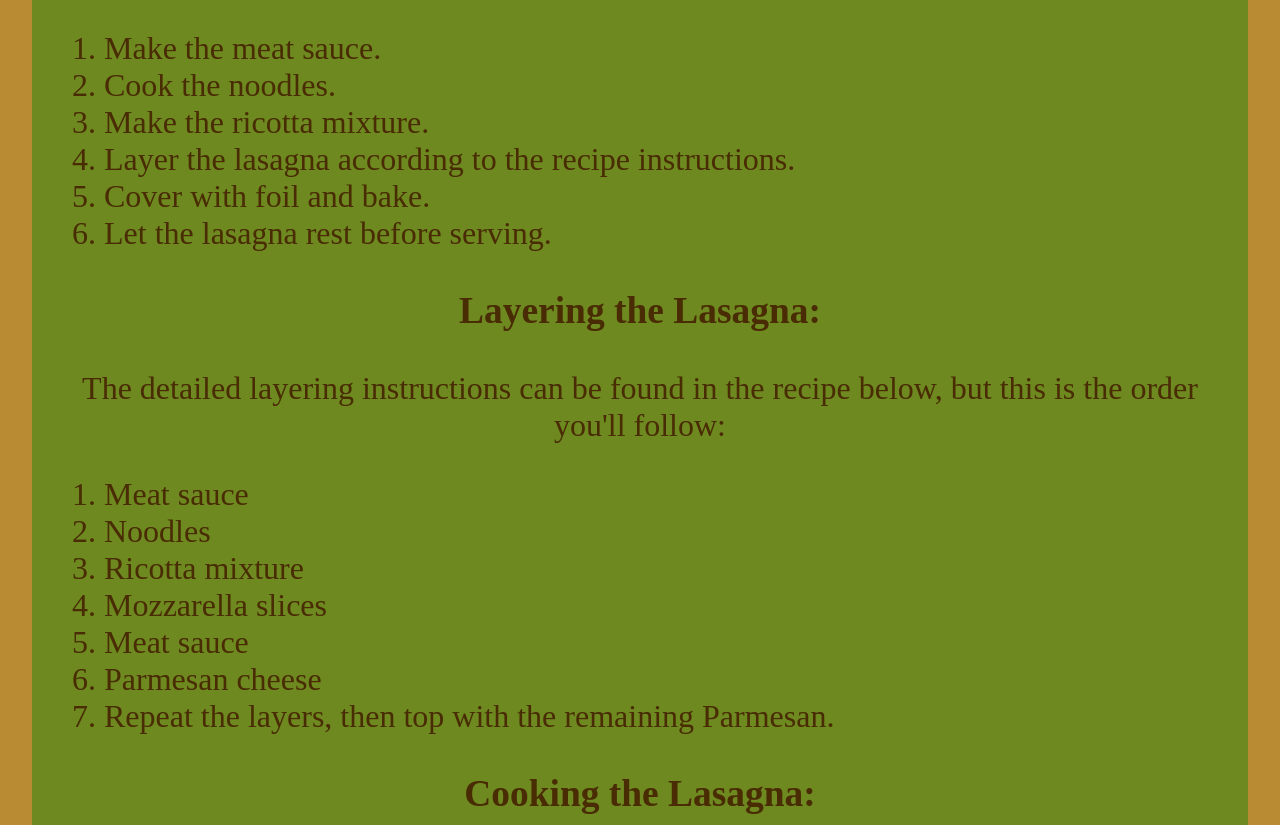
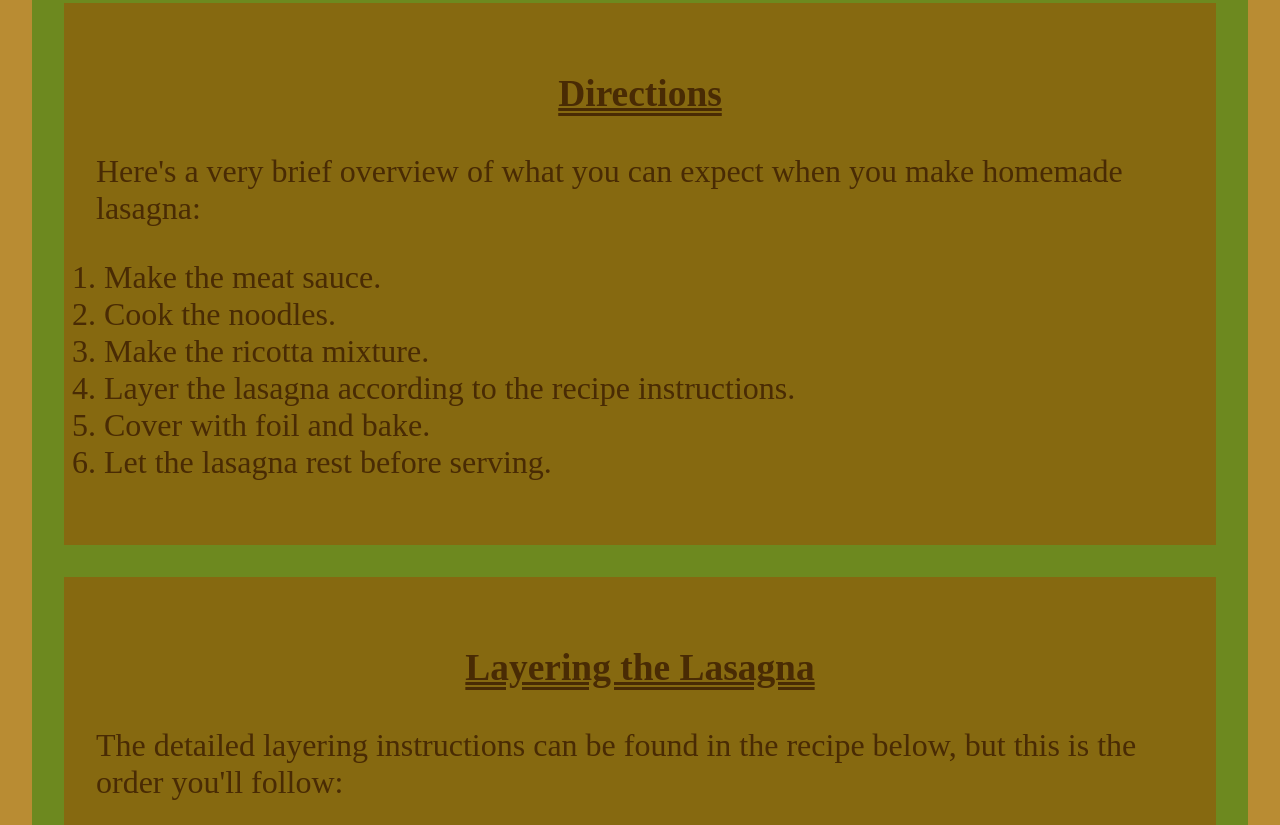
Before and after one commit to AbdulAbubakkar30/odin_recipes, a plain HTML site: page odin-recipes/lasagna.html in a window 1280 px wide. Shown: the part 1655-2480 px from the top of the page. Drawn offline with Linux system fonts and the light colour scheme.

Commit message:
Edit file : lasagna.html & style.css
Add class 'card' as sub-class of 'panel' in "recipes/lasagna.html"
Add style for class 'card' in "styles/style.css"

```diff
--- a/odin-recipes/lasagna.html
+++ b/odin-recipes/lasagna.html
@@ -21,7 +21,9 @@
 
 			<p>Making lasagna can be time-consuming, but the results are well worth the wait. You'll find a detailed ingredient list and step-by-step instructions in the recipe below, but let's go over the basics:</p>
 
-			<h3>Ingredients:</h3>
+			<div class="card">
+
+				<h3>Ingredients</h3>
 				<ul>
 					<li><strong>Meat:</strong> This super meaty lasagna has sweet Italian sausage and lean ground beef.</li>
 					<li><strong>Onion and garlic:</strong> An onion and two cloves of garlic are cooked with the meat to add tons of flavor.</li>
@@ -33,7 +35,10 @@
 					<li><strong>Egg:</strong> An egg helps bind the ricotta so it doesn't ooze out of the lasagna when you cut into it.</li>
 				</ul>
 
-			<h3>Step-By-Step Guide:</h3>
+			</div>
+
+			<div class="card">
+				<h3>Directions</h3>
 				<p>Here's a very brief overview of what you can expect when you make homemade lasagna:</p>
 				<ol>
 					<li>Make the meat sauce.</li>
@@ -43,8 +48,10 @@
 					<li>Cover with foil and bake.</li>
 					<li>Let the lasagna rest before serving.</li>
 				</ol>
+			</div>
 
-			<h3>Layering the Lasagna:</h3>
+			<div class="card">
+				<h3>Layering the Lasagna</h3>
 				<p>The detailed layering instructions can be found in the recipe below, but this is the order you'll follow: </p>
 				<ol>
 					<li>Meat sauce</li>
@@ -55,9 +62,12 @@
 					<li>Parmesan cheese</li>
 					<li>Repeat the layers, then top with the remaining Parmesan.</li>
 			</ol>
+			</div>
 
-			<h3>Cooking the Lasagna:</h3>
+			<div class="card">
+				<h3>Cooking the Lasagna</h3>
 				<p>The assembled lasagna should take about 50 minutes to cook in an oven preheated to 375 degrees F. Cover it with foil for the first 25 minutes, then let it cook uncovered for the final 25 minutes. Also, it's important to let the lasagna rest at room temperature for about 15 minutes before you cut into it. </p>
+			</div>
 
 			<h4><a href="https://www.allrecipes.com/recipe/23600/worlds-best-lasagna/" target="_blank" rel="noopener noreferrer">[Original Source]</a></h4>
 
--- a/styles/style.css
+++ b/styles/style.css
@@ -43,3 +43,18 @@ a:hover {
     padding: 4vmin;
     min-height: 100vh;
 }
+
+.card {
+    margin: 4vmin 0;
+    padding: 4vmin 0;
+    background-color: rgb(134, 105, 16);
+}
+
+.card p {
+    margin: 0 4vmin;
+    text-align: left;
+}
+
+.card h3 {
+    text-decoration: underline double;
+}
```
Lines whose indentation alone changed are shown as unchanged.
